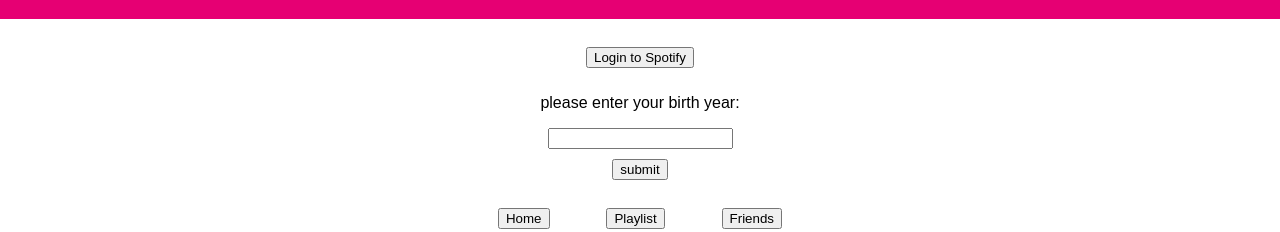
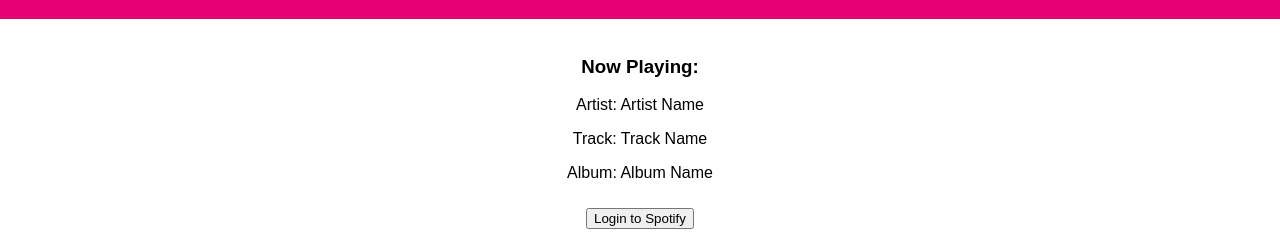
Before and after one commit to slowbeam/birthify-client, a React (Create React App) app: page / in a window 1280 px wide. Shown: the part 201-433 px from the top of the page. Built offline with nearby package versions, Linux system fonts and the light colour scheme; no server answers.

Commit message:
added display text for currently playing song

```diff
--- a/src/App.js
+++ b/src/App.js
@@ -128,12 +128,37 @@
     });
     this.player.on('account_error', e => {console.error(e); });
     this.player.on('playback_error', e => {console.error(e); });
-    this.player.on('player_state_changed', state => {console.log(state); });
+    this.player.on('player_state_changed', state => this.onStateChanged(state));
     this.player.on('ready', data => {
       let { device_id } = data;
       console.log("let the music playyyy");
       this.setState({ deviceId: device_id})
     });
+  }
+
+  onStateChanged(state) {
+    if (state !== null) {
+      const {
+        current_track: currentTrack,
+        position,
+        duration,
+      } = state.track_window;
+      const trackName = currentTrack.name;
+      const albumName = currentTrack.album.name;
+      const artistName = currentTrack.artists
+        .map(artist => artist.name)
+        .join(", ");
+      const playing = !state.paused;
+      this.setState({
+        position,
+        duration,
+        trackName,
+        albumName,
+        artistName,
+        playing
+      });
+    }
+
   }
 
 
@@ -151,6 +176,14 @@
 
         </header>
         <br />
+
+        <div>
+        <h3>Now Playing:</h3>
+        <p>Artist: {this.state.artistName}</p>
+        <p>Track: {this.state.trackName}</p>
+        <p>Album: {this.state.albumName}</p>
+        </div>
+
         {this.state.loggedInUser? (<div><h3>Logged in as: {this.state.loggedInUser.username} </h3><Login text="switch users"/></div>) : <Login text="Login to Spotify" /> }
         <br />
         <BirthYearForm setBirthYear={this.setBirthYear}/>
```
